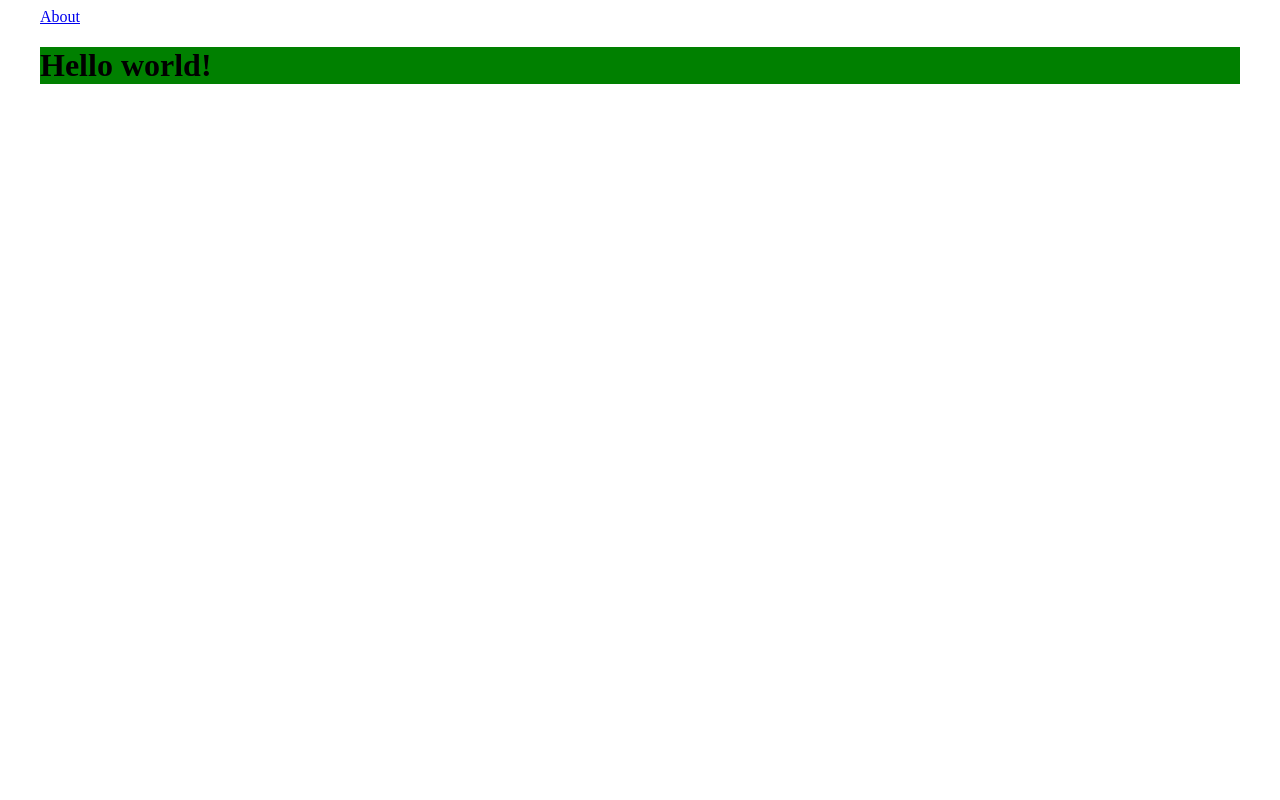
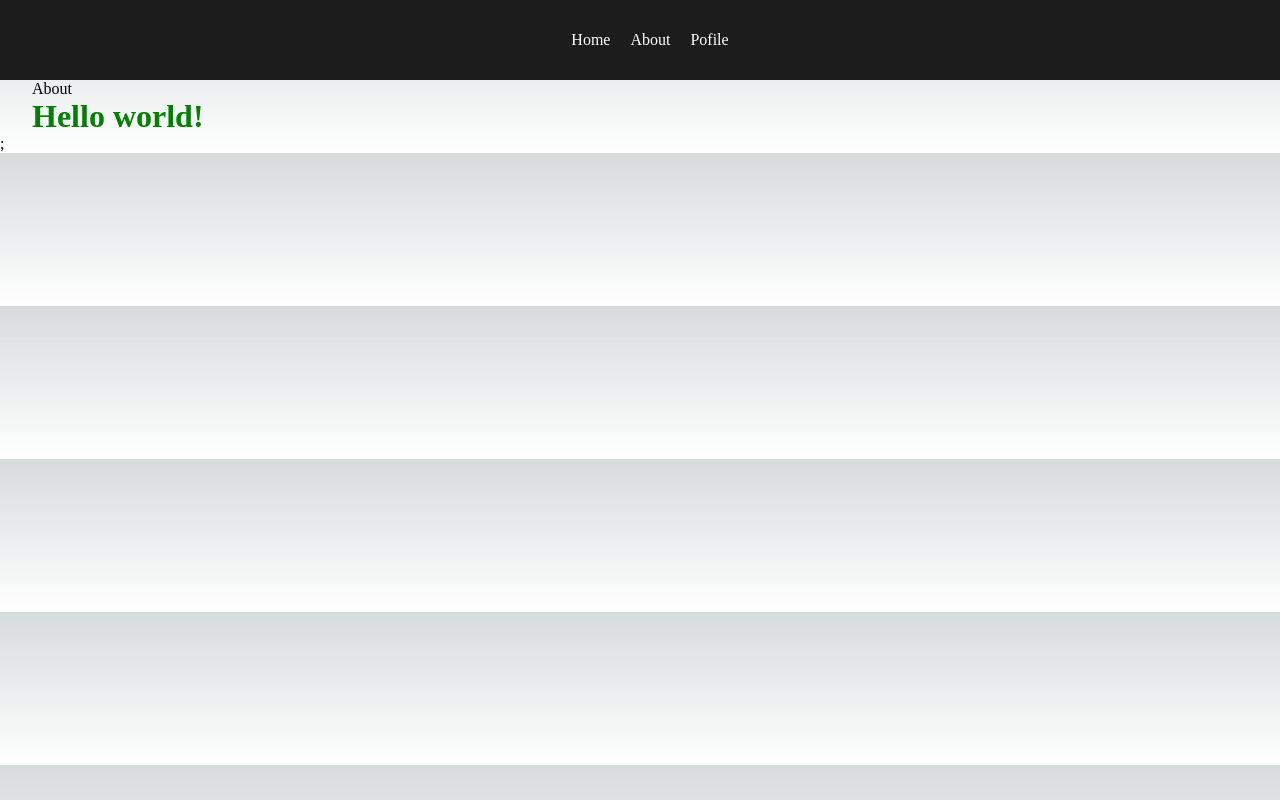
Before and after one commit to katonada/next_13_crash_pages, a Next.js app: page / in a window 1280 px wide. Built offline with nearby package versions, Linux system fonts and the light colour scheme.

Commit message:
add layout to pages

```diff
--- /dev/null
+++ b/src/components/Layout.jsx
@@ -0,0 +1,12 @@
+import Navbar from './Navbar';
+
+const Layout = ({ children }) => {
+    return (
+        <>
+            <Navbar/>
+            <div>{children}</div>
+        </>
+    );
+};
+
+export default Layout;
--- /dev/null
+++ b/src/components/Navbar.jsx
@@ -0,0 +1,16 @@
+import Link from 'next/link';
+import styles from '../styles/Navbar.module.css';
+
+const Navbar = () => {
+    return (
+        <div className={styles.navbar}>
+            <div className={styles.links}>
+                <Link href="/">Home</Link>
+                <Link href="/about">About</Link>
+                <Link href="/profile">Pofile</Link>
+            </div>
+        </div>
+    );
+};
+
+export default Navbar;
--- a/src/pages/_app.jsx
+++ b/src/pages/_app.jsx
@@ -1,3 +1,10 @@
+import styles from '../styles/globals.css';
+import Layout from '@/components/Layout';
+
 export default function App({ Component, pageProps }) {
-    return <Component {...pageProps} />;
+    return (
+        <Layout>
+            <Component {...pageProps} />;
+        </Layout>
+    );
 }
--- a/src/styles/Home.module.css
+++ b/src/styles/Home.module.css
@@ -3,5 +3,5 @@
 }
 
 .homePageStyle {
-    background-color: green;
+    color: green;
 }
--- /dev/null
+++ b/src/styles/Navbar.module.css
@@ -0,0 +1,20 @@
+.navbar {
+    width: 100%;
+    height: 80px;
+    background-color: rgb(28, 28, 28);
+    display: flex;
+    justify-content: center;
+}
+
+.links {
+    display: flex;
+    justify-content: center;
+    align-items: center;
+    width: 100%;
+    height: 100%;
+    color: white;
+}
+
+.links a {
+    margin-left: 20px;
+}
```
Also changed, not shown: src/pages/404.jsx (added).
